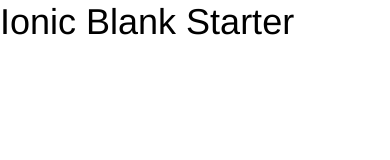
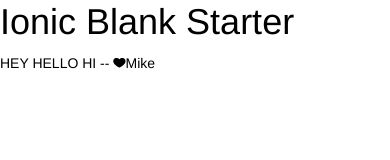
Before and after one commit to UMKC-ACM/Global-Hack-4, a website: page www/index.html in a window 390 px wide. Drawn offline with Linux system fonts and the light colour scheme; some packages are replaced by stand-ins of ours; files that its build step writes are made by us from their sources; files whose address does not match are found by name.

Commit message:
add in content

```diff
--- a/www/index.html
+++ b/www/index.html
@@ -28,6 +28,7 @@
         <h1 class="title">Ionic Blank Starter</h1>
       </ion-header-bar>
       <ion-content>
+        HEY HELLO HI -- <i class="icon ion-ios-heart"></i>Mike
       </ion-content>
     </ion-pane>
   </body>
```
